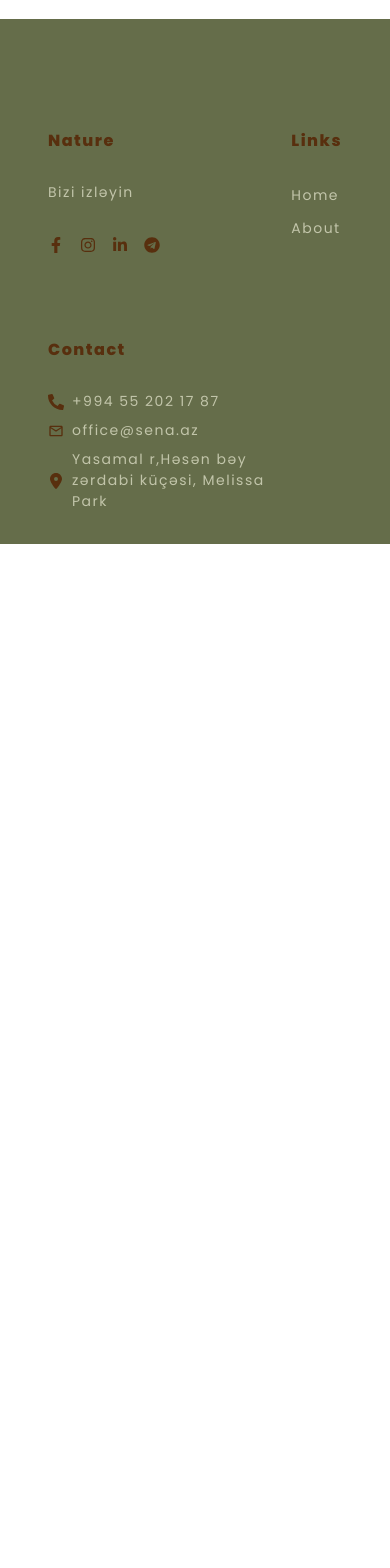
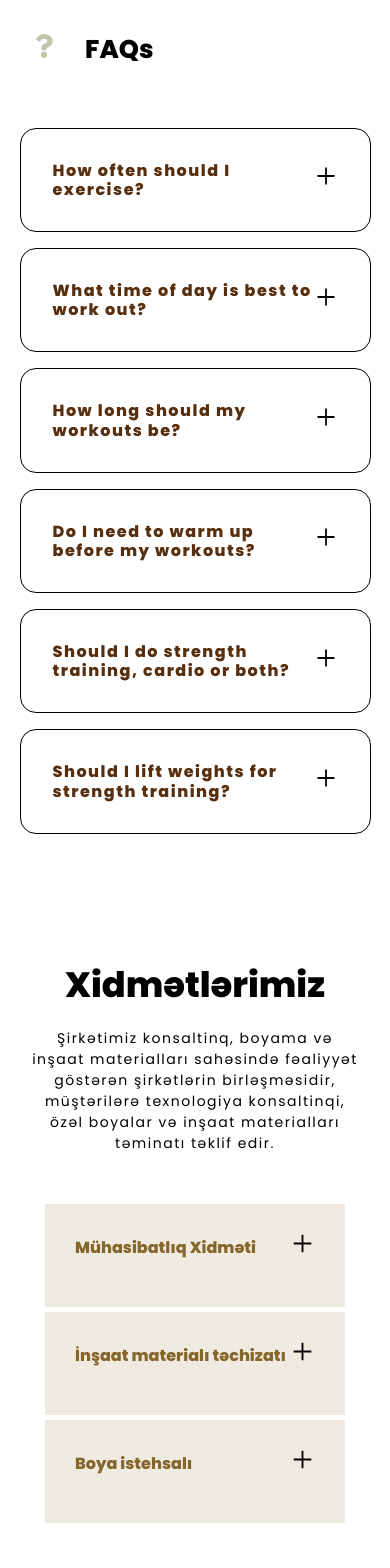
Before and after one commit to HamidaAhmedqizi/navbar-create, a React (Vite) app: page / in a window 390 px wide. Shown: the part 3240-4808 px from the top of the page. Before the commit the page ends 3784 px from the top, so only its background shows below. Built offline with nearby package versions, Linux system fonts and the light colour scheme.

Commit message:
Question & OurServices Components Change Style

```diff
--- /dev/null
+++ b/src/components/Question/Question.css
@@ -0,0 +1,41 @@
+.faq {
+    background: transparent;
+    border: 0.5px solid #000;
+    padding: 2rem;
+    border-radius: 1rem;
+    cursor: pointer;
+}
+
+.faq div {
+    display: flex;
+    justify-content: space-between;
+    align-items: center;
+}
+
+.faq__icon {
+    background: transparent;
+    color: #000;
+    font-size: 1.5rem;
+    border: none;
+    outline: none;
+    cursor: pointer;
+}
+
+.faq p {
+    margin-top: 1.5rem;
+    color: #000;
+}
+
+.section__head {
+    display: flex;
+    align-items: center;
+    gap: 1rem;
+}
+
+.section__head span {
+    background: transparent;
+    padding: 0.8rem;
+    border-radius: 1rem;
+    color: #c2c5aa;
+    font-size: 1.5rem;
+}
--- /dev/null
+++ b/src/components/Question/Question.jsx
@@ -0,0 +1,27 @@
+import { useState } from "react";
+import { AiOutlinePlus } from "react-icons/ai";
+import { AiOutlineMinus } from "react-icons/ai";
+import "./Question.css";
+
+const Question = ({ question, answer }) => {
+  const [IsAnswerShowing, setIsAnswerShowing] = useState(false);
+
+  return (
+    <div>
+      <article
+        className="faq"
+        onClick={() => setIsAnswerShowing((prev) => !prev)}
+      >
+        <div>
+          <h4>{question}</h4>
+          <button className="faq__icon">
+            {IsAnswerShowing ? <AiOutlineMinus /> : <AiOutlinePlus />}
+          </button>
+        </div>
+        {IsAnswerShowing && <p> {answer} </p>}
+      </article>
+    </div>
+  );
+};
+
+export default Question;
--- a/src/components/Questions/Questions.css
+++ b/src/components/Questions/Questions.css
@@ -0,0 +1,27 @@
+.faqs__wrapper{
+    margin-top: 4rem;
+    margin-bottom: 5rem;
+    display: grid;
+    grid-template-columns: 1fr 1fr;
+    gap: 1.5rem 5rem;
+    align-items: flex-start;
+}
+
+/** Responsive */
+
+@media screen and (max-width:1024px) {
+
+    .faqs__wrapper{
+        grid-template-columns: 1fr;
+    }
+
+}
+
+@media screen and (max-width: 600px) {
+
+    .faqs__wrapper{
+        gap: 1rem;
+        margin-top: 3rem;
+    }
+
+}
--- a/src/components/Questions/Questions.jsx
+++ b/src/components/Questions/Questions.jsx
@@ -1,12 +1,30 @@
 import React from 'react';
 import './Questions.css';
+import SectionHead from '../SectionHead/SectionHead';
+import { FaQuestion } from "react-icons/fa";
+import faqs from '../QuestionsData';
+import Question from '../Question/Question';
 
 const Questions = () => {
 
   return (
-    <div>Questions</div>
+    <div>
+      <section className="faqs">
+      <div className="container faqs__container">
+        <SectionHead icon={<FaQuestion/>} title='FAQs'/>
+        <div className="faqs__wrapper">
+          {
+            faqs.map(({id,question,answer})=>{
+              return <Question key={id} question={question} answer={answer}/>
+            })
+          }
+        </div>
+      </div>
+    </section>
+    </div>
+
   )
 
 }
 
-export default Questions
+export default Questions;
--- /dev/null
+++ b/src/components/SectionHead/SectionHead.jsx
@@ -0,0 +1,14 @@
+import React from 'react'
+
+const SectionHead = ({icon,title,className}) => {
+  return (
+    <div>
+        <div className={`section__head  ${className}`}>
+    <span>{icon}</span>
+    <h2>{title}</h2>
+   </div>
+    </div>
+  )
+}
+
+export default SectionHead
--- /dev/null
+++ b/src/components/ServicesHome/OurServices.css
@@ -0,0 +1,191 @@
+.services {
+    padding: 0rem 8rem;
+    padding-bottom: 5rem;
+    width: 100%;
+}
+
+.services_container {
+    margin-top: 8rem;
+    display: flex;
+    flex-direction: column;
+    gap: 50px;
+}
+
+.services_left {
+    /* max-width: 500px; */
+    display: flex;
+    flex-direction: column;
+    gap: 20px;
+    align-items: center;
+}
+
+.services_text {
+    text-align: center;
+    max-width: 750px;
+    font-size: 18px;
+    letter-spacing: 1.5px;
+}
+
+.services_right {
+    display: flex;
+    flex-direction: column;
+}
+
+.services_item {
+    display: flex;
+}
+
+.services__icon {
+    background-color: #007BFF;
+    color: #fff;
+    border: none;
+    padding: 0.5rem 1rem;
+    cursor: pointer;
+}
+
+.wrapper {
+    display: flex;
+    /* height: 100vh; */
+    width: 100%;
+    justify-content: center;
+    align-items: center;
+}
+
+.item {
+    background: #f0ebe1;
+    margin-bottom: 5px;
+    padding: 25px 30px;
+    width: 900px;
+    display: flex;
+    flex-direction: column;
+    gap: 15px;
+}
+
+.services_title_2 {
+    display: flex;
+    justify-content: space-between;
+    align-items: center;
+}
+
+.services_title_2 h2 {
+    color: #85662b;
+    display: flex;
+    justify-content: space-between;
+    align-items: center;
+    font-size: 32px;
+}
+
+.content {
+    color: #8b7f75;
+
+}
+
+.content p {
+    font-size: 18px;
+}
+
+.service__icon {
+    border: none;
+    outline: none;
+    font-size: 25px;
+    background: transparent;
+    cursor: pointer;
+}
+
+
+@media(max-width: 1000px) {
+
+    .services {
+        padding: 0rem 4rem;
+    }
+
+    .item {
+        width: 750px;
+    }
+
+}
+
+@media(max-width: 850px) {
+
+    .services {
+        padding: 0rem 2rem;
+        padding-bottom: 2rem;
+    }
+
+    .item {
+        width: 550px;
+    }
+
+    .services_title_2 h2 {
+        font-size: 24px;
+    }
+
+    .content p {
+        font-size: 16px;
+    }
+
+}
+
+@media(max-width: 630px) {
+
+    .item {
+        width: 450px;
+    }
+
+    .services_text {
+        font-size: 14px;
+    }
+
+}
+
+@media(max-width: 530px) {
+
+    .item {
+        width: 400px;
+    }
+
+    .services_title_2 h2 {
+        font-size: 18px;
+    }
+
+}
+
+@media(max-width: 450px) {
+
+    .item {
+        width: 350px;
+    }
+
+    .services_title_2 h2 {
+        font-size: 18px;
+    }
+
+    .content p {
+        font-size: 14px;
+    }
+
+}
+
+@media(max-width: 410px) {
+
+    .item {
+        width: 300px;
+    }
+
+    .services_title_2 h2 {
+        font-size: 16px;
+    }
+
+    .content p {
+        font-size: 12px;
+    }
+
+}
+
+@media(max-width: 330px) {
+
+    .item {
+        width: 250px;
+    }
+
+}
--- /dev/null
+++ b/src/components/ServicesHome/OurServices.jsx
@@ -0,0 +1,54 @@
+import React, { useState } from 'react';
+import { AiOutlinePlus, AiOutlineMinus } from 'react-icons/ai';
+import './OurServices.css'
+import Data from '../ServicesHomeData';
+
+const ServicesHome = () => {
+  const [selectedItem, setSelectedItem] = useState(null);
+
+  const toggleAnswer = (index) => {
+    setSelectedItem(prev => (prev === index ? null : index));
+  };
+
+  return (
+    <section className='services'>
+      <div className='services_container'>
+        <div className='services_left'>
+          <h1 className='services_title'>Xidmətlərimiz</h1>
+          <p className='services_text'>
+            Şirkətimiz konsaltinq, boyama və inşaat materialları sahəsində fəaliyyət göstərən şirkətlərin
+            birləşməsidir, müştərilərə texnologiya konsaltinqi, özəl boyalar və inşaat materialları təminatı təklif edir.
+          </p>
+        </div>
+        <div className='services_right'>
+          <div className='wrapper'>
+            <div className='accordion'>
+              {Data.map((item, index) => (
+                <div className="item" key={index} onClick={() => toggleAnswer(index)}>
+                  <div className="services_title_2">
+                    <h2>{item.title}</h2>
+                    <button className="service__icon">
+                      {selectedItem === index ? <AiOutlineMinus /> : <AiOutlinePlus />}
+                    </button>
+                  </div>
+                  <div className="content">
+                    {selectedItem === index && (
+                      <p>
+                        {item.desc1}
+                        <br />
+                        <br />
+                        {item.desc2}
+                      </p>
+                    )}
+                  </div>
+                </div>
+              ))}
+            </div>
+          </div>
+        </div>
+      </div>
+    </section>
+  );
+};
+
+export default ServicesHome;
--- /dev/null
+++ b/src/components/ServicesHomeData.jsx
@@ -0,0 +1,27 @@
+const Data = [
+  {
+    id: "1",
+    title: "Mühasibatlıq Xidməti",
+    desc1:
+      "Konsaltinq Xidmətləri: Biznes dünyasında rəhbərlik, əməliyyat və strateji konsaltinq xidmətləri təklif edir.",
+    desc2:
+      "Texnologiya və İnnovasiya Konsaltinqi:Müştərilərə ən son texnologiya və innovasiya trendləri ilə bağlı məsləhətlər verir.",
+  },
+  {
+    id: "2",
+    title: "İnşaat materialı təchizatı",
+    desc1:
+      "İnşaat Materiallarının Təchizatı:  İnşaat sektoruna üstünlük verən məhsulların alqı-satqısını həyata keçirir.",
+    desc2:
+      "Layihə Bazlı Həllər: İnşaat layihələrinə özəl material təminatı və loqistik həllər təklif edir.",
+  },
+  {
+    id: "3",
+    title: "Boya istehsalı",
+    desc1:
+      "Boya İstehsalı və Satış: <span>Geniş rəng tərkibləri və yüksək keyfiyyət standartlarına uyğun özəl boyaların istehsalını edir.",
+    desc2:
+      "Özəl Boya Həllər: Müştərilərin tələblərinə cavab verən özəl boyaların istehsalını həyata keçirir",
+  },
+];
+export default Data;
--- a/src/pages/Home/Home.jsx
+++ b/src/pages/Home/Home.jsx
@@ -1,11 +1,15 @@
 import BgHome from "../../components/BgHome/BgHome";
 import CompaniesGeneral from "../../components/CompaniesGeneral/CompaniesGeneral";
+import Questions from "../../components/Questions/Questions";
+import ServicesHome from "../../components/ServicesHome/OurServices";
 
 const Home = () => {
   return (
     <>
       <BgHome />
       <CompaniesGeneral />
+      <Questions />
+      <ServicesHome />
     </>
   );
 };
```
